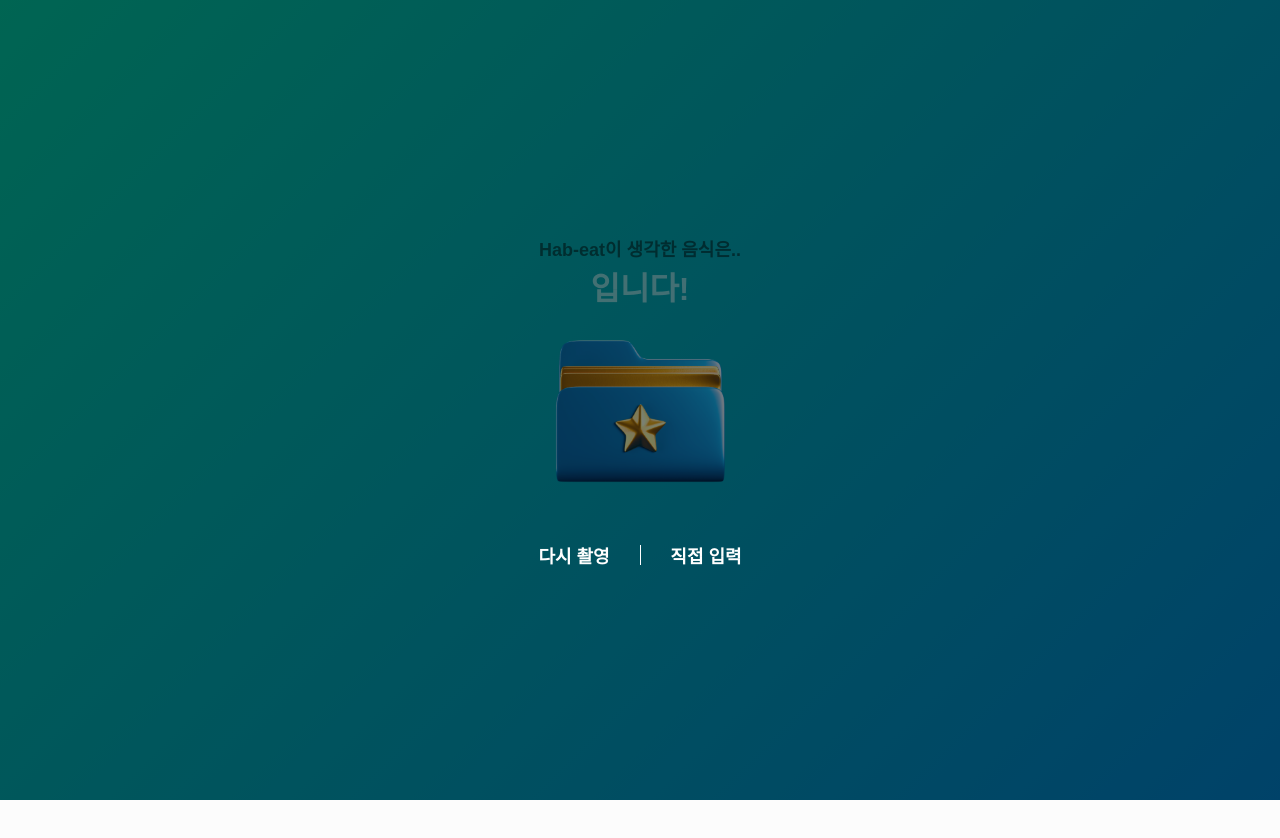
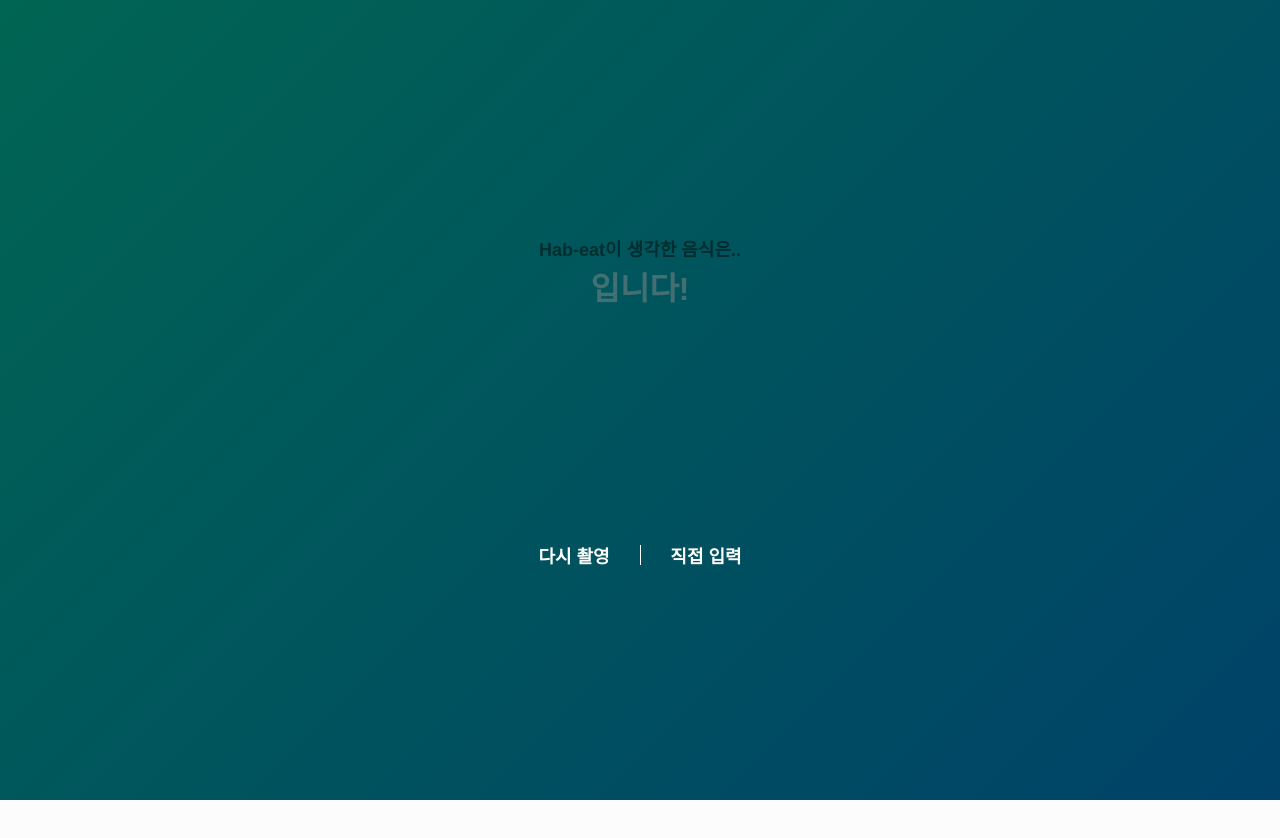
Before and after one commit to hab-eat/Frontend-hab-eat, a React (Create React App) app: page /analysis/food-image/retry in a window 1280 px wide. Shown: the top 838 px of the page. Built offline with nearby package versions, Linux system fonts and the light colour scheme; no server answers; a web font is replaced by a local one.

Commit message:
음식 결과 오류 수정
음식 결과에서 음식 image라고 이상하게 뜨는 부분 삭제 하였습니다

```diff
--- a/src/pages/FoodAnalysisRetryPage.js
+++ b/src/pages/FoodAnalysisRetryPage.js
@@ -26,11 +26,8 @@
           <span>{foodName}</span>입니다!
         </h2>
         <div className="result-second-image-container">
-          <img
-            src={'/folder.png'}
-            alt={`${foodName} 이미지`}
-            className="result-second-image"
-          />
+
+
         </div>
         <div className="result-second-buttons">
           <button className="result-second-button" onClick={onClickRetryBtn}>
```
